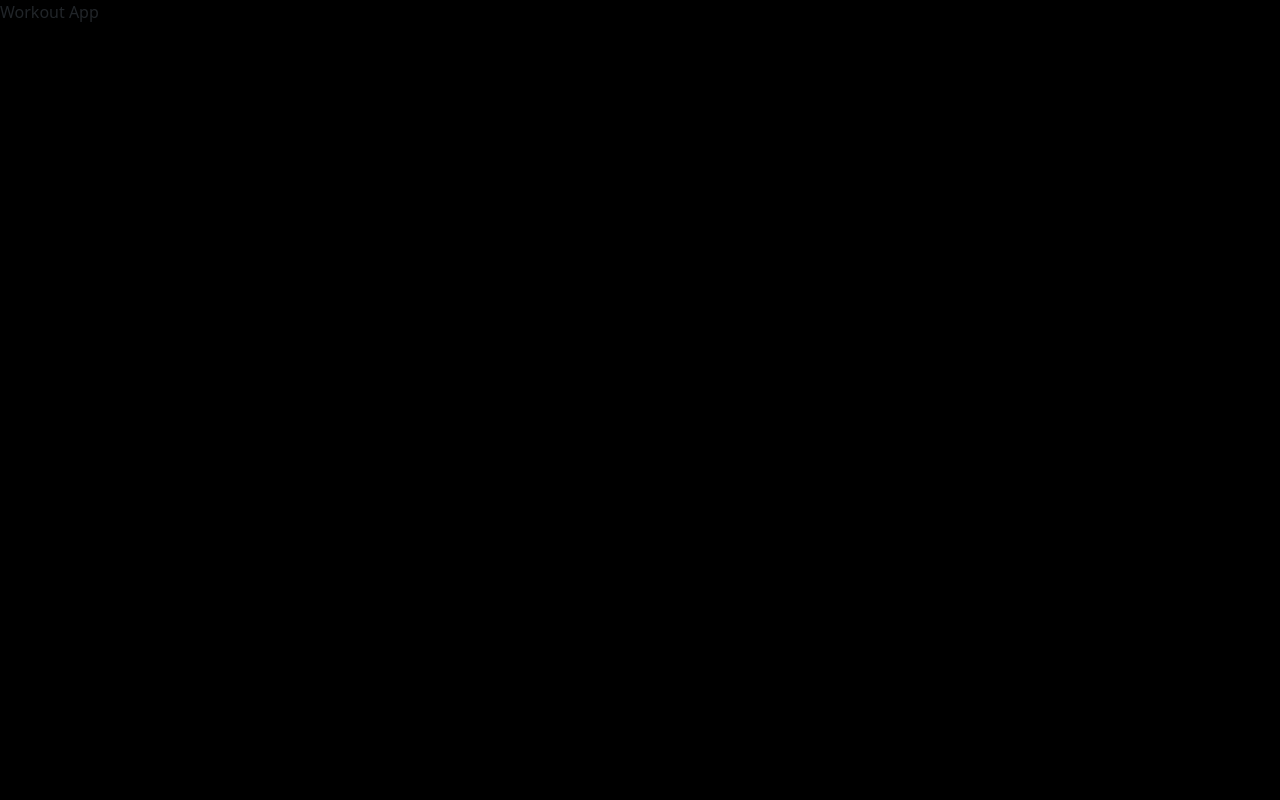
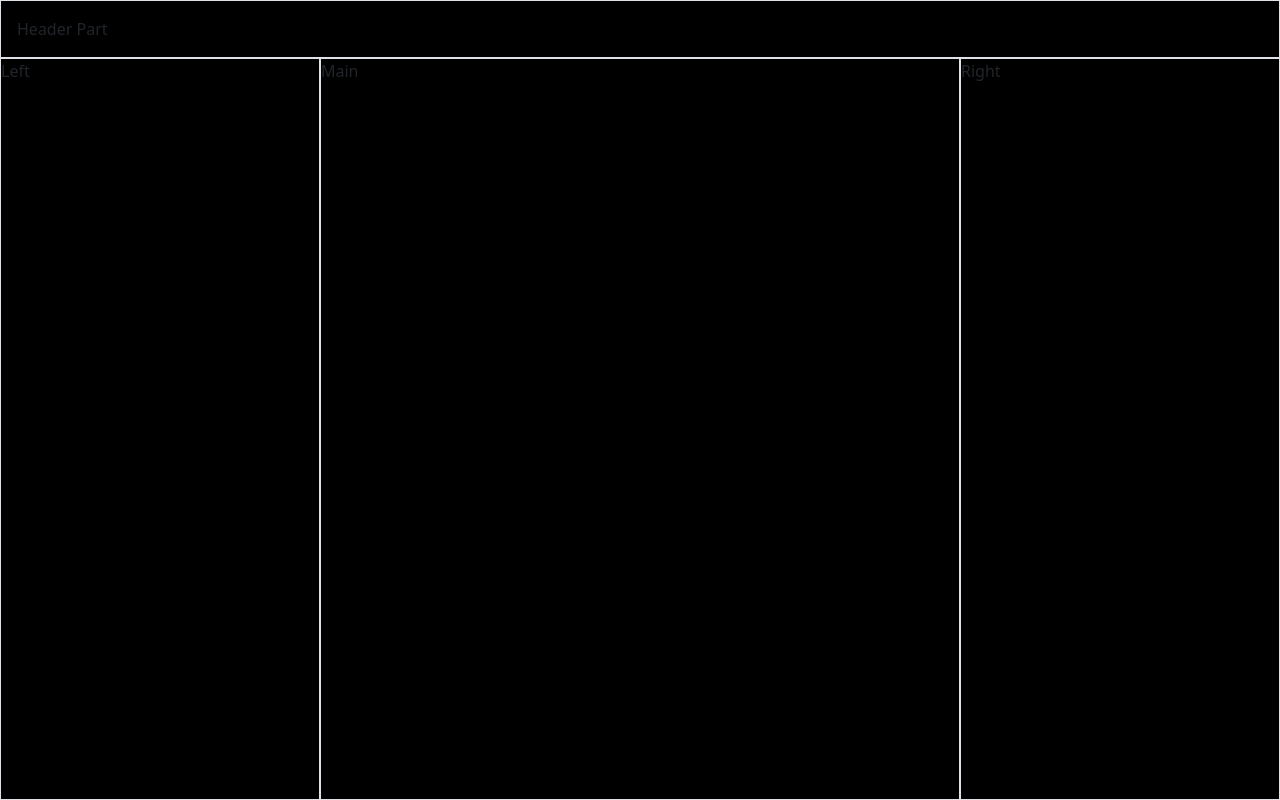
Before and after one commit to Pantaleon-Arkady/React-FrontEnd, a React (Vite) app: page /workout-app in a window 1280 px wide. Built offline with nearby package versions, Linux system fonts and the light colour scheme.

Commit message:
workout divisions

```diff
--- a/src/components/ReminderList.jsx
+++ b/src/components/ReminderList.jsx
@@ -1,13 +1,16 @@
 import { Button } from "react-bootstrap";
 
-function ReminderList({ reminders, onDelete, onEdit }) {
+function ReminderList({ reminders, setReminders, onDelete, onEdit }) {
 
 
 
     return (
         <ul className="list-group mt-3">
             {reminders.map(reminder => (
-                <li className="list-group-item d-flex">
+                <li
+                    className="list-group-item d-flex"
+                    draggable
+                >
                     <div className="reminders_text border text-start">
                         <span className="border">
                             {reminder.text}
--- a/src/components/WorkoutApp.jsx
+++ b/src/components/WorkoutApp.jsx
@@ -3,9 +3,14 @@
 function WorkoutApp() {
 
     return (
-        <>
-            <div>Workout App</div>
-        </>
+        <div className="workout_main_div d-flex flex-column">
+            <div className="w-100 p-3 border">Header Part</div>
+            <div className="w-100 d-flex workout_contents">
+                <div className="w-25 border">Left</div>
+                <div className="w-50 border">Main</div>
+                <div className="w-25 border">Right</div>
+            </div>
+        </div>
     )
 }
 
--- a/src/index.css
+++ b/src/index.css
@@ -3,21 +3,6 @@
     padding: 0;
     box-sizing: border-box;
 }
-
-/* :root {
-    font-family: system-ui, Avenir, Helvetica, Arial, sans-serif;
-    line-height: 1.5;
-    font-weight: 400;
-
-    color-scheme: light dark;
-    color: rgba(255, 255, 255, 0.87);
-    background-color: #242424;
-
-    font-synthesis: none;
-    text-rendering: optimizeLegibility;
-    -webkit-font-smoothing: antialiased;
-    -moz-osx-font-smoothing: grayscale;
-} */
 
 body {
     margin: 0;
@@ -30,18 +15,6 @@ body {
     border-radius: "50%";
 }
 
-
-/* @media (prefers-color-scheme: light) {
-    :root {
-        color: #213547;
-        background-color: #ffffff;
-    }
-} */
-
-/* Tasks */
-
-/* Reminders */
-
 .reminders_text {
     width: 70%;
 }
@@ -53,3 +26,17 @@ body {
 .reminders_mod {
     width: 10%;
 }
+
+/* WORKOUTS */
+
+.workout_main_div {
+    height: 100dvh;
+}
+
+.workout_left {
+    overflow-y: scroll;
+}
+
+.workout_contents {
+    flex: 1;
+}
```
